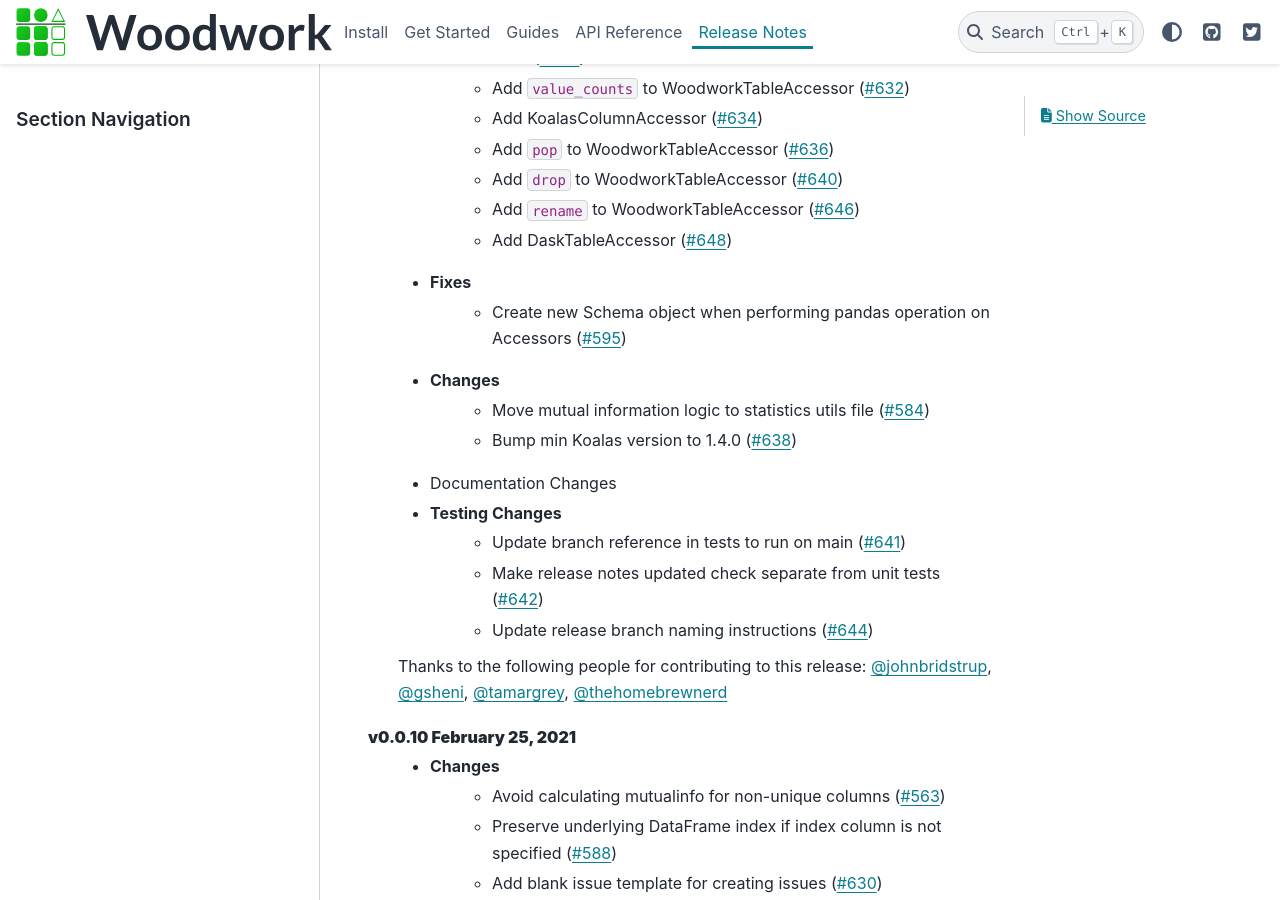
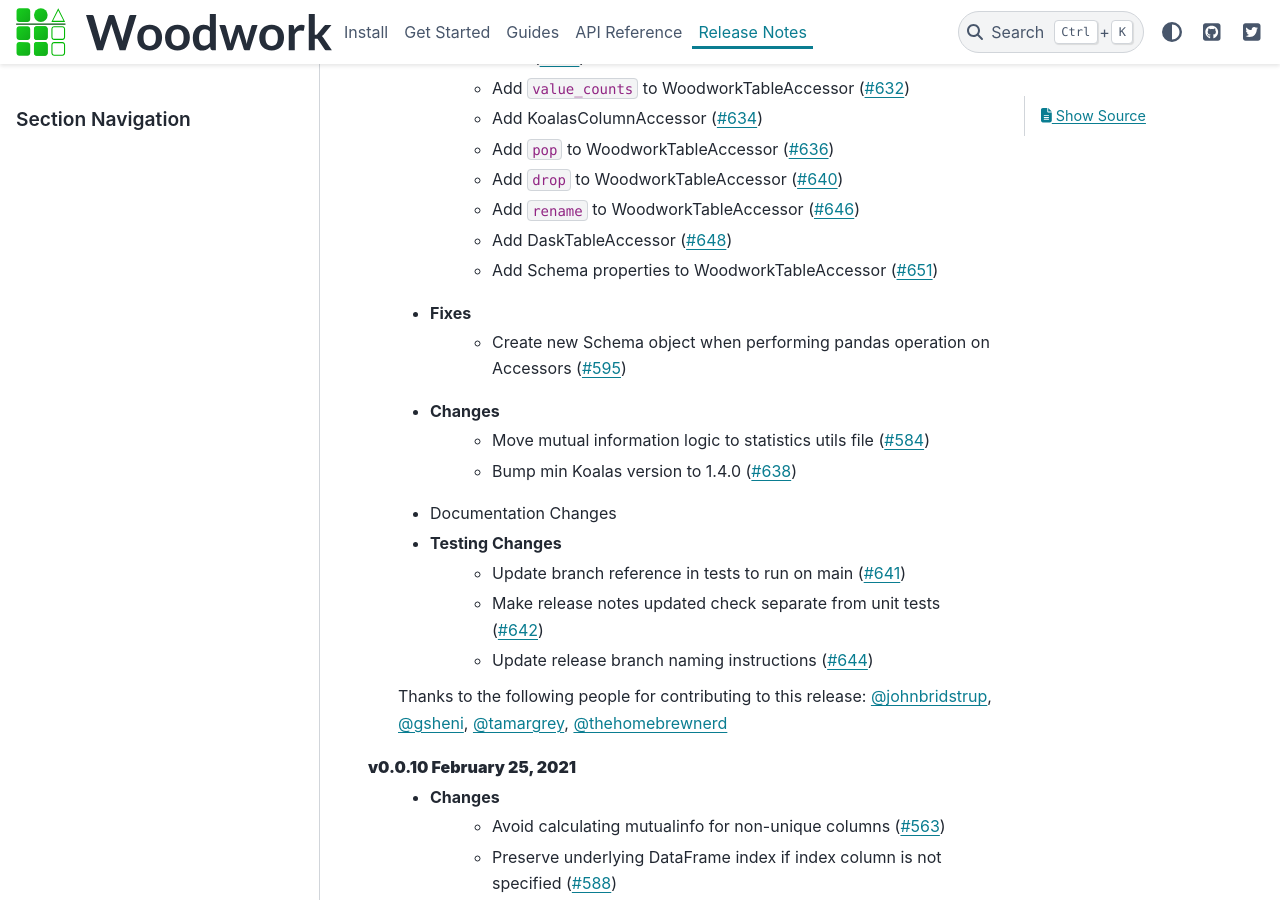
Before and after one commit to alteryx/woodwork, a Sphinx documentation site: the page built from docs/source/release_notes.rst, in a window 1280 px wide and 900 px high, scrolled down 1357 px. Built offline with Sphinx 7.4.7 and the PyData theme 0.15.4, drawn with Linux system fonts in a browser that asks for light colours; comment, search, counter and statistics services are not loaded.

Commit message:
Add release note

```diff
--- a/docs/source/release_notes.rst
+++ b/docs/source/release_notes.rst
@@ -37,6 +37,7 @@ Release Notes
         * Add ``drop`` to WoodworkTableAccessor (:pr:`640`)
         * Add ``rename`` to WoodworkTableAccessor (:pr:`646`)
         * Add DaskTableAccessor (:pr:`648`)
+        * Add Schema properties to WoodworkTableAccessor (:pr:`651`)
     * Fixes
         * Create new Schema object when performing pandas operation on Accessors (:pr:`595`)
     * Changes
```
